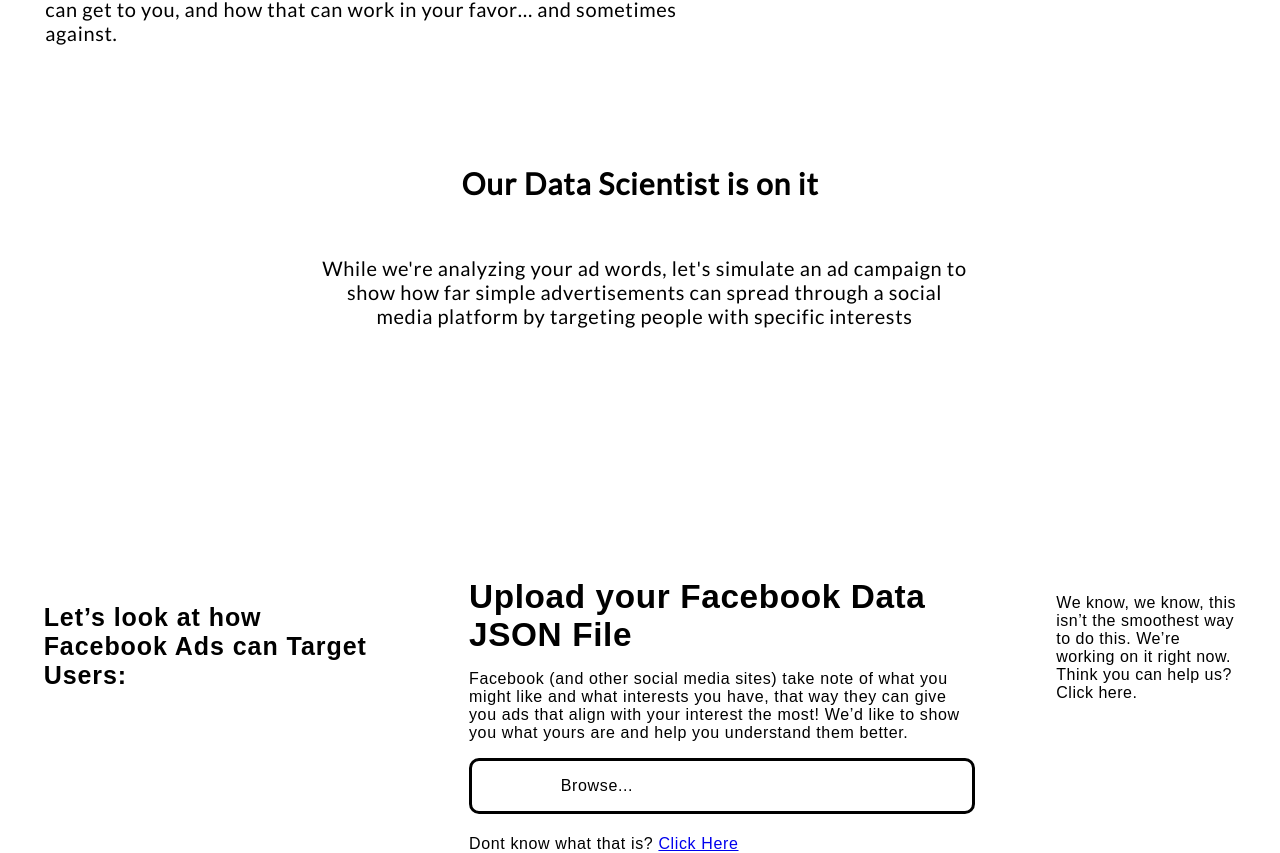
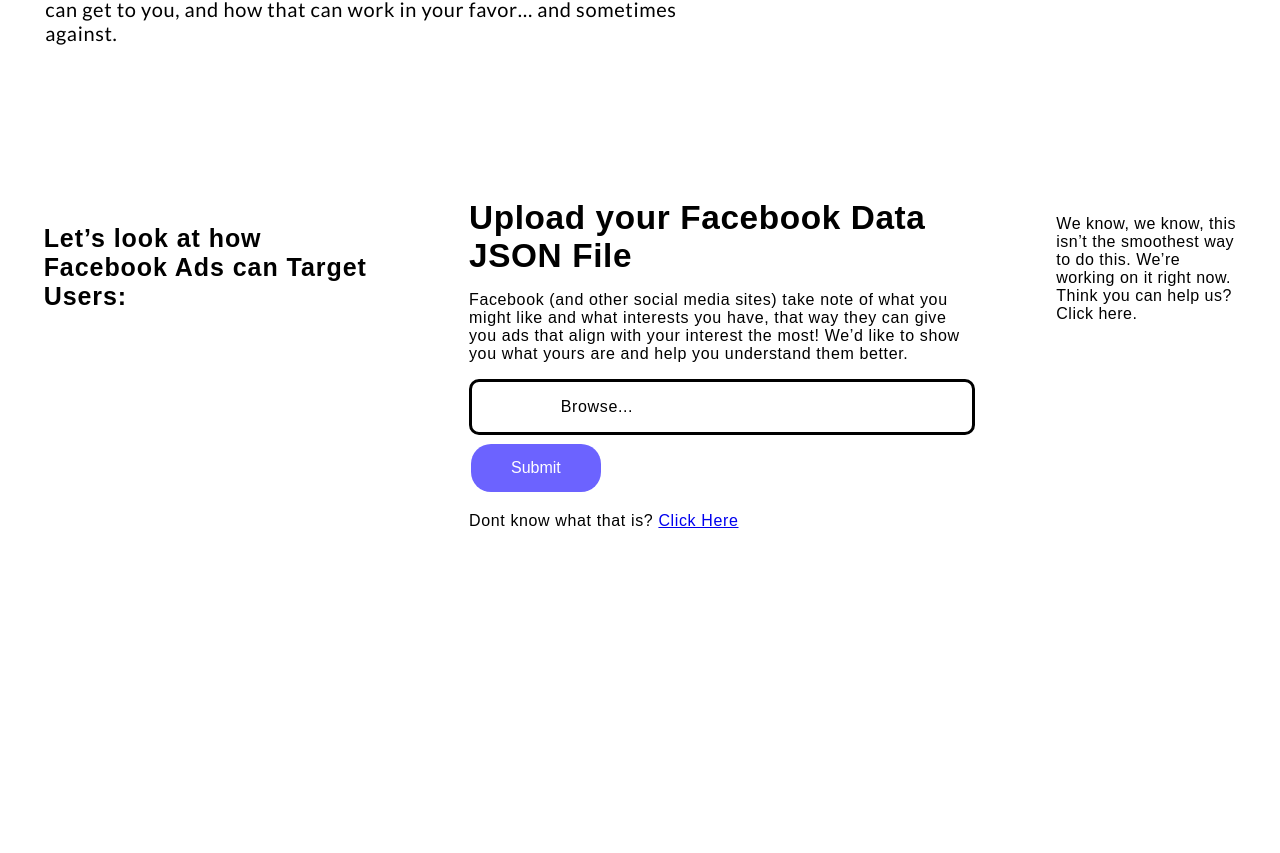
Before and after one commit to kiranpradhan01/j-sdk, a React (Create React App) app: page / in a window 1280 px wide. Shown: the part 550-1403 px from the top of the page. After the commit the page ends 1080 px from the top, so only its background shows below. Built offline with nearby package versions, Linux system fonts and the light colour scheme.

Commit message:
cleanup time

```diff
--- a/package.json
+++ b/package.json
@@ -9,6 +9,7 @@
     "@testing-library/jest-dom": "^4.2.4",
     "@testing-library/react": "^9.4.0",
     "@testing-library/user-event": "^7.2.1",
+    "axios": "^0.19.2",
     "font-awesome": "^4.7.0",
     "react": "^16.12.0",
     "react-dom": "^16.12.0",
--- a/src/Components/Button/Styles/Button.css
+++ b/src/Components/Button/Styles/Button.css
@@ -1,5 +1,5 @@
 button {
-  background-color: #59EF9E;
+  background-color: #6c63ff;
   border: none;
   color: white;
   padding: 15px 40px;
@@ -14,14 +14,13 @@
 
 
 button:hover {
-    background-color: #59EF9E;
+    background-color: #6c63ff;
     box-shadow: 0 12px 16px 0 rgba(0,0,0,0.24), 0 17px 50px 0 rgba(0,0,0,0.19);
     color: white;
     opacity: 0.7;
 }
 
 button:active {
-    background-color: #59EF9E;;
     box-shadow: 0 5px #666;
     transform: translateY(4px);
   }
--- /dev/null
+++ b/src/Components/LoadingComp/LoadingComp.js
@@ -0,0 +1,34 @@
+import React from 'react';
+import './Styles/LoadingComp.css';
+
+// This is the the loading component that is rendered onto the page when we are doing work on the backend
+class LoadingComp extends React.Component {
+    constructor(props) {
+      super(props);
+        this.state = {
+          title: this.props.title,
+          description: this.props.description
+        }
+    }
+
+    render() {
+      return (
+        <div id="SMLessonPage_datascientist">
+          <div id="SMLessonPage_datascientist_text">
+            <header>
+              <p class="title">{this.state.title} </p>
+            </header>
+            <p>{this.state.description}</p>
+          </div>
+          <div class="dots">
+              <div id="dot1"></div>
+              <div id="dot2"></div>
+              <div id="dot3"></div>
+          </div>
+        </div>
+
+      );
+    }
+  }
+
+export default LoadingComp;
--- /dev/null
+++ b/src/Components/LoadingComp/Styles/LoadingComp.css
@@ -0,0 +1,81 @@
+
+#SMLessonPage_datascientist {
+    margin: auto;
+    width: 50%;
+    padding-top: 10vh;
+    position: relative;
+    top: 0;
+    left: 0;
+}
+
+#SMLessonPage_datascientist_text header {
+    display: flex;
+    justify-content: center;
+    text-align: center;
+}
+
+#SMLessonPage_datascientist_text header p {
+    width: 391px;
+    height: 41px;
+    font-family: 'Lato';
+    font-size: 30px;
+    font-weight: bold;
+    font-stretch: normal;
+    font-style: normal;
+    line-height: normal;
+    letter-spacing: 0.94px;
+    color: var(--dark);
+}
+
+#SMLessonPage_datascientist_text p {
+    width: 649px;
+    height: 238px;
+    font-family: 'Lato';
+    font-size: 20px;
+    font-weight: 500;
+    font-stretch: normal;
+    font-style: normal;
+    line-height: normal;
+    letter-spacing: 0.63px;
+    color: var(--dark);
+}
+
+#SMLessonPage_datascientist_text p {
+    text-align: center;
+}
+
+#SMLessonPage_datascientist_text {
+    position: absolute;
+}
+
+.dot {
+    position: relative;
+    top: 0;
+    left: 0;
+}
+
+#dot1 {
+    width: 197px;
+    height: 197px;
+    opacity: 0.4;
+    background-color: rgba(17, 132, 255, 0.3);
+    border-radius: 50%;
+    position: absolute;
+    margin-left: 2vw;
+
+}
+
+#dot2, #dot3 {
+    width: 287px;
+    height: 287px;
+    opacity: 0.4;
+    background-color: rgba(17, 132, 255, 0.3);
+    border-radius: 50%;
+    position: absolute;
+    margin-left: absolute;
+    margin-left: 12vw;
+}
+
+#dot3 {
+    margin-left: 25vw;
+}
--- /dev/null
+++ b/src/Components/UploadForm/Styles/UploadForm.css
@@ -0,0 +1,77 @@
+
+#SMLessonPage_uploadForm {
+    display: flex;
+    justify-content: space-around;
+    padding-top: 8vh;
+}
+
+#SMLessonPage_uploadForm_textLeft p {
+    width: 338px;
+    height: 119px;
+    font-family: 'Lato', ;
+    font-size: 25px;
+    font-weight: bold;
+    font-stretch: normal;
+    font-style: normal;
+    line-height: normal;
+    letter-spacing: 0.94px;
+    color: var(--dark);
+}
+
+#SMLessonPage_uploadForm_center {
+    width: 500px;
+    height: 238px;
+    font-family: 'Lato', ;
+    font-size: 20px;
+    font-weight: 500;
+    font-stretch: normal;
+    font-style: normal;
+    line-height: normal;
+    letter-spacing: 0.63px;
+    color: var(--dark);
+}
+
+#SMLessonPage_uploadForm_center_form {
+    position: relative;
+    overflow: hidden;
+    display: inline-block;
+}
+
+#SMLessonPage_uploadForm_center_form p {
+    text-align: center;
+    width: 50%;
+}
+
+#SMLessonPage_uploadForm_center_form_area {
+    width: 500px;
+    height: 41px;
+    border-radius: 10px;
+    border: 3px solid black;
+    background-color: #ffffff;
+    font-family: 'Lato', ;
+    height: 50%;
+}
+#SMLessonPage_uploadForm_center_form_eror p {
+    color: red;
+}
+
+#SMLessonPage_uploadForm_center_form input[type=file] {
+    font-size: 100px;
+    position: absolute;
+    left: 0;
+    top: 0;
+    opacity: 0;
+}
+
+#SMLessonPage_uploadForm_disclaimer {
+    width: 180px;
+    height: 162px;
+    font-family: 'Lato', ;
+    font-size: 16px;
+    font-weight: normal;
+    font-stretch: normal;
+    font-style: normal;
+    line-height: normal;
+    letter-spacing: 0.5px;
+    color: var(--dark);
+}
--- /dev/null
+++ b/src/Components/UploadForm/UploadForm.js
@@ -0,0 +1,81 @@
+import React from 'react';
+import './Styles/UploadForm.css';
+
+// This is the the loading component that is rendered onto the page when we are doing work on the backend
+class UploadForm extends React.Component {
+    constructor(props) {
+      super(props);
+        this.state = {
+            file: null,
+        }
+        this.onChange = this.onChange.bind(this)
+       // this.fileUpload = this.fileUpload.bind(this)
+       this.onClickHandler = this.onClickHandler.bind(this);
+    }
+    onChange = e =>  {
+        let fileDiv = document.getElementById("fileName");
+        fileDiv.innerHTML = " ";
+        this.setState({file:e.target.files[0], loaded: 1});
+        console.log(this.state.file);
+        let fileName = document.createElement("p");
+        fileName.innerHTML = e.target.files[0].name;
+        fileDiv.appendChild(fileName);
+    }
+    onClickHandler() {
+       console.log(this.state.file.name);
+       let myFileName = this.state.file.name;
+       if(myFileName.includes("json") || myFileName.includes("sql")) {
+            const data = new FormData();
+            data.append('file', this.state.file);
+            console.log("hi");
+            //this.setState({loadingCompHidden:false});
+            this.props.onSubmitClicked(false);
+       } else {
+           let errorHandling = document.createElement("p");
+           errorHandling.innerText = "Please upload files that are of following types: .JSON or .sql";
+           let errorHandlingDiv = document.getElementById("SMLessonPage_uploadForm_center_form_eror");
+           errorHandlingDiv.appendChild(errorHandling);
+       }
+    }
+    render() {
+      return (
+        <div id="SMLessonPage_uploadForm">
+            <div id="SMLessonPage_uploadForm_textLeft">
+            <p>
+                Let’s look at how Facebook Ads can Target Users:
+            </p>
+            </div>
+
+            <div id="SMLessonPage_uploadForm_center">
+            <header> Upload your Facebook Data JSON File </header>
+            <p> Facebook (and other social media sites) take note of what you might like and what interests you have,
+                that way they can give you ads that align with your interest the most! We’d like to show you what yours are
+                and help you understand them better. </p>
+            <form id="SMLessonPage_uploadForm_center_form" onSubmit={this.onFormSubmit}>
+                <div id="SMLessonPage_uploadForm_center_form_area">
+                <i className="fas fa-file-upload"> </i>
+                <p> Browse... </p>
+                <div id="fileName"></div>
+                </div>
+                <input type="file" id="myFile" name="filename" onChange={this.onChange}/>
+            </form>
+            <button type="submit" onClick={this.onClickHandler}> Submit </button>
+            <div id="SMLessonPage_uploadForm_center_form_eror">
+            </div>
+            <div>
+                <p> Dont know what that is? <a href="https://www.cnbc.com/2018/03/23/how-to-download-a-copy-of-facebook-data-about-you.html"> Click Here </a> </p>
+            </div>
+            </div>
+
+        <div id="SMLessonPage_uploadForm_disclaimer">
+            <p>
+            We know, we know, this isn’t the smoothest way to do this. We’re working on it right now.
+            Think you can help us? Click here.
+            </p>
+        </div>
+    </div>
+      );
+    }
+  }
+
+export default UploadForm;
--- a/src/Containers/SMLessonPage/SMLessonPage.js
+++ b/src/Containers/SMLessonPage/SMLessonPage.js
@@ -1,6 +1,8 @@
 import React from 'react';
+import { post } from 'axios';
 import './Styles/SMLessonPage.css';
-//import ContactButton from '../../Components/Button/Button.js'
+import LoadingComp from '../../Components/LoadingComp/LoadingComp.js';
+import UploadForm from '../../Components/UploadForm/UploadForm.js';
 import SocialDashboard from '../../Pictures/SocialDashboard.png';
 import '../../../node_modules/font-awesome/css/font-awesome.min.css';
 
@@ -8,16 +10,57 @@
 class SMLessonPage extends React.Component {
     constructor(props) {
       super(props);
+        this.timeout = 2000;
         this.state = {
+          loadingCompHidden: true,
+          loadedOnce: false
         }
+        this.onSubmitClicked = this.onSubmitClicked.bind(this);
     }
+    /*
+    onFormSubmit(e){
+      e.preventDefault() // Stop form submit
+      this.fileUpload(this.state.file).then((response)=>{
+        console.log(response.data);
+      })
+    }
+
+    fileUpload(file){
+      const url = 'http://example.com/file-upload';
+      const formData = new FormData();
+      formData.append('file',file)
+      const config = {
+          headers: {
+              'content-type': 'multipart/form-data'
+          }
+      }
+      return  post(url, formData,config)
+    }
+    */
+    onSubmitClicked(newResult) {
+      this.setState({
+        loadingCompHidden: newResult
+      });
+    }
+    showLoader() {
+      const dataSciencetitle = "Our data scientists is on it";
+      const dataScincedescription = "While we're analyzing your ad words, let's simulate an ad campaign to show how far simple advertisements can spread through a social media platform by targeting people with specific interests";
+       if(!this.state.loadingCompHidden) {
+        setTimeout(() => {
+          this.setState({loadingCompHidden: true, loadedOnce: true});
+        }, this.timeout);
+        return (<LoadingComp title={dataSciencetitle} description={dataScincedescription}/>)
+       }
+       return (null)
+    }
+
     render() {
       return (
         <div id = "SMLessonPage">
           <div id="SMLessonPage_introduction">
             <div id="SMLessonPage_introduction_Text">
                 <header> Let's Talk about Targeted Social Media Ads </header>
-                <p> Social Media utilize advertisements to keep themselves afloat. From your favorite     personality on
+                <p> Social Media utilize advertisements to keep themselves afloat. From your favorite personality on
                     Facebook, Instagram, TikTok, or Youtube, to the actual companies themselves, the synergy from
                     advertisers getting exposure and people/companies getting funded continues to help both groups out.
                     Let’s look into how social media advertisements can get to you, and how that can work in your
@@ -27,51 +70,9 @@
               <img src={SocialDashboard} alt="Social Media Dashboard" class="socialMediaDashboardImage"></img>
             </div>
           </div>
-
-          <div id="SMLessonPage_datascientist">
-            <header>
-              <p class="title"> Our Data Scientist is on it </p>
-            </header>
-            <span class="dot1"></span>
-            <span class="dot2"></span>
-            <span class="dot3"></span>
-            <p>While we're analyzing your ad words, let's simulate an ad campaign to show how far simple advertisements can spread through a social media platform by targeting people with specific interests</p>
-          </div>
-
-          <div id="SMLessonPage_uploadForm">
-
-            <div id="SMLessonPage_uploadForm_textLeft">
-              <p>
-                Let’s look at how Facebook Ads can Target Users:
-              </p>
-            </div>
-
-            <div id="SMLessonPage_uploadForm_center">
-              <header> Upload your Facebook Data JSON File </header>
-              <p> Facebook (and other social media sites) take note of what you might like and what interests you have,
-                  that way they can give you ads that align with your interest the most! We’d like to show you what yours are
-                  and help you understand them better. </p>
-              <div id="SMLessonPage_uploadForm_center_form">
-                <div id="SMLessonPage_uploadForm_center_form_area">
-                  <i className="fas fa-file-upload"> </i>
-                  <p> Browse... </p>
-                </div>
-                <input type="file" id="myFile" name="filename"/>
-              </div>
-              <div>
-                <p> Dont know what that is? <a href="https://www.cnbc.com/2018/03/23/how-to-download-a-copy-of-facebook-data-about-you.html"> Click Here </a> </p>
-              </div>
-            </div>
-
-          <div id="SMLessonPage_uploadForm_disclaimer">
-            <p>
-              We know, we know, this isn’t the smoothest way to do this. We’re working on it right now.
-              Think you can help us? Click here.
-            </p>
-          </div>
-        </div>
-
-
+          {this.state.loadingCompHidden && !this.state.loadedOnce ? <UploadForm onSubmitClicked={(newResult) => this.onSubmitClicked(newResult)} />:null}
+          {this.showLoader()}
+          {this.state.loadedOnce ? <p style={{textAlign:"center"}}> Alright lets see what we have here! </p>:null}
         </div>
     )}
 }
--- a/src/Containers/SMLessonPage/Styles/SMLessonPage.css
+++ b/src/Containers/SMLessonPage/Styles/SMLessonPage.css
@@ -24,7 +24,7 @@
     color: var(--dark);
 }
 
-#SMLessonPage_introduction_Text p, #SMLessonPage_datascientist p {
+#SMLessonPage_introduction_Text p {
     width: 649px;
     height: 238px;
     font-family: 'Lato';
@@ -41,118 +41,3 @@
     width: 450px;
     height: 400px;
 }
-
-#SMLessonPage_datascientist {
-    margin: auto;
-    width: 50%;
-}
-
-#SMLessonPage_datascientist header {
-    display: flex;
-    justify-content: center;
-    text-align: center;
-}
-
-#SMLessonPage_datascientist header p {
-    width: 391px;
-    height: 41px;
-    font-family: 'Lato';
-    font-size: 30px;
-    font-weight: bold;
-    font-stretch: normal;
-    font-style: normal;
-    line-height: normal;
-    letter-spacing: 0.94px;
-    color: var(--dark);
-}
-
-#SMLessonPage_datascientist p {
-    text-align: center;
-}
-
-.dot1 {
-    width: 197px;
-    height: 197px;
-    opacity: 0.4;
-    background-color: rgba(17, 132, 255, 0.3);
-}
-
-.dot2, .dot3 {
-    width: 287px;
-    height: 287px;
-    opacity: 0.4;
-    background-color: rgba(17, 132, 255, 0.3);
-}
-#SMLessonPage_uploadForm {
-    display: flex;
-    justify-content: space-around;
-    padding-top: 8vh;
-}
-
-#SMLessonPage_uploadForm_textLeft p {
-    width: 338px;
-    height: 119px;
-    font-family: 'Lato', ;
-    font-size: 25px;
-    font-weight: bold;
-    font-stretch: normal;
-    font-style: normal;
-    line-height: normal;
-    letter-spacing: 0.94px;
-    color: var(--dark);
-}
-
-#SMLessonPage_uploadForm_center {
-    width: 500px;
-    height: 238px;
-    font-family: 'Lato', ;
-    font-size: 20px;
-    font-weight: 500;
-    font-stretch: normal;
-    font-style: normal;
-    line-height: normal;
-    letter-spacing: 0.63px;
-    color: var(--dark);
-}
-
-#SMLessonPage_uploadForm_center_form {
-    position: relative;
-    overflow: hidden;
-    display: inline-block;
-}
-
-#SMLessonPage_uploadForm_center_form p {
-    text-align: center;
-    width: 50%;
-}
-
-#SMLessonPage_uploadForm_center_form_area {
-    width: 500px;
-    height: 41px;
-    border-radius: 10px;
-    border: 3px solid black;
-    background-color: #ffffff;
-    font-family: 'Lato', ;
-    height: 50%;
-}
-
-#SMLessonPage_uploadForm_center_form input[type=file] {
-    font-size: 100px;
-    position: absolute;
-    left: 0;
-    top: 0;
-    opacity: 0;
-}
-
-#SMLessonPage_uploadForm_disclaimer {
-    width: 180px;
-    height: 162px;
-    font-family: 'Lato', ;
-    font-size: 16px;
-    font-weight: normal;
-    font-stretch: normal;
-    font-style: normal;
-    line-height: normal;
-    letter-spacing: 0.5px;
-    color: var(--dark);
-}
```
Also changed, not shown: 1 other file (tests, documents, lock files or other folders).
